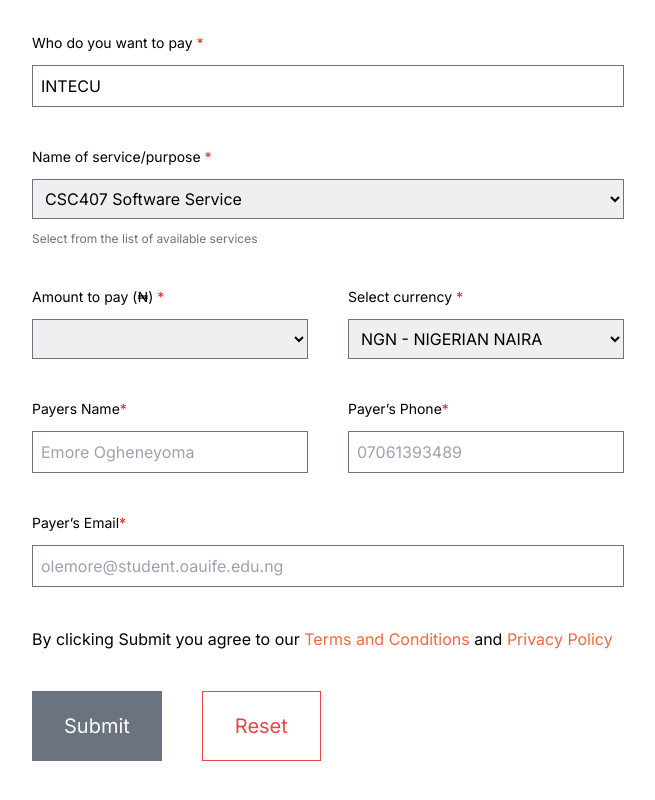
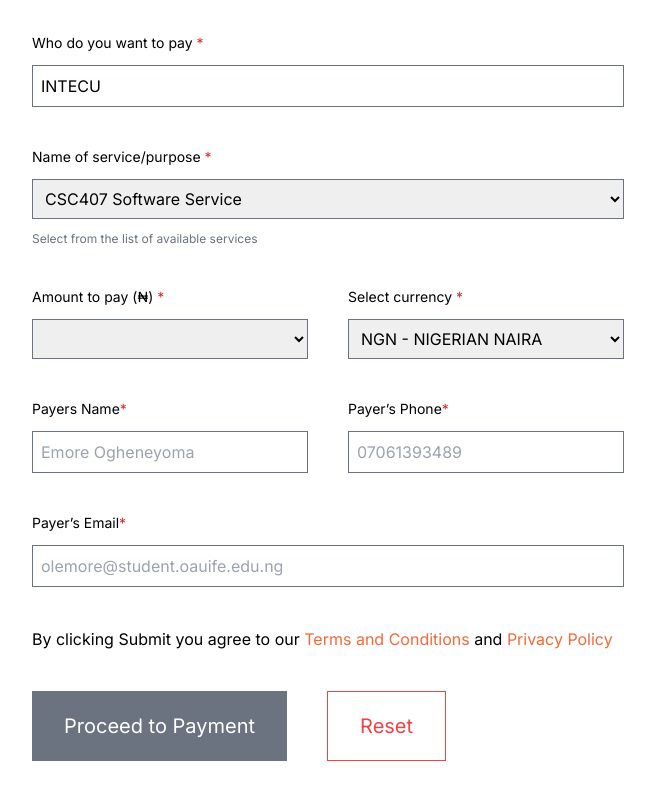
Before and after one commit to bumie-e/IntecuRemita, a Next.js app in the folder frontend/: page / in a window 1280 px wide. Shown: the part 276-1076 px from the top of the page, without its empty margins (28-683 px from the left). Built offline with nearby package versions, Linux system fonts and the light colour scheme.

Commit message:
Proceed to payment button transition and hover effect chsanged

```diff
--- a/frontend/components/Form.tsx
+++ b/frontend/components/Form.tsx
@@ -178,12 +178,12 @@
 
       <p>
         By clicking Submit you agree to our{" "}
-        <span className=" text-[#F66838] "> Terms and Conditions</span> and{" "}
-        <span className=" text-[#F66838] "> Privacy Policy</span>{" "}
+        <span className=" text-[#F66838] cursor-pointer "> Terms and Conditions</span> and{" "}
+        <span className=" text-[#F66838] cursor-pointer "> Privacy Policy</span>{" "}
       </p>
       <div className=" flex gap-10">
-        <button className=" px-8 py-5 text-white  text-xl bg-gray-500  ">
-          Submit
+        <button className=" cursor-pointer hover:bg-[#f66839] transition-all duration-300 px-8 py-5 text-white  text-xl bg-gray-500  ">
+          Proceed to Payment
         </button>
 
         <button
```
